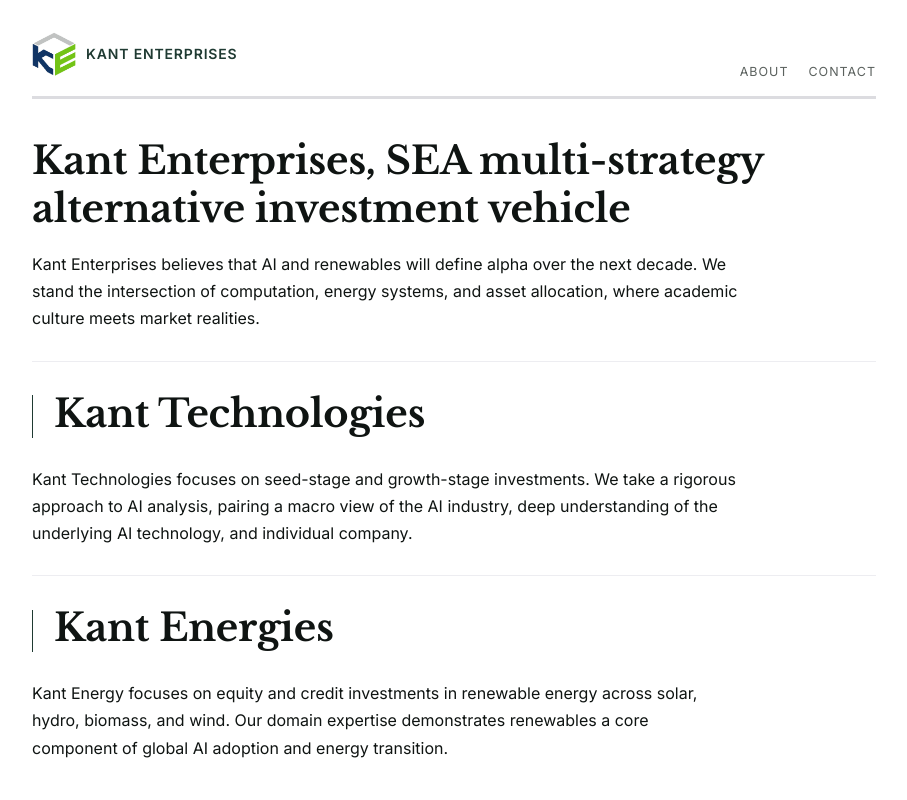
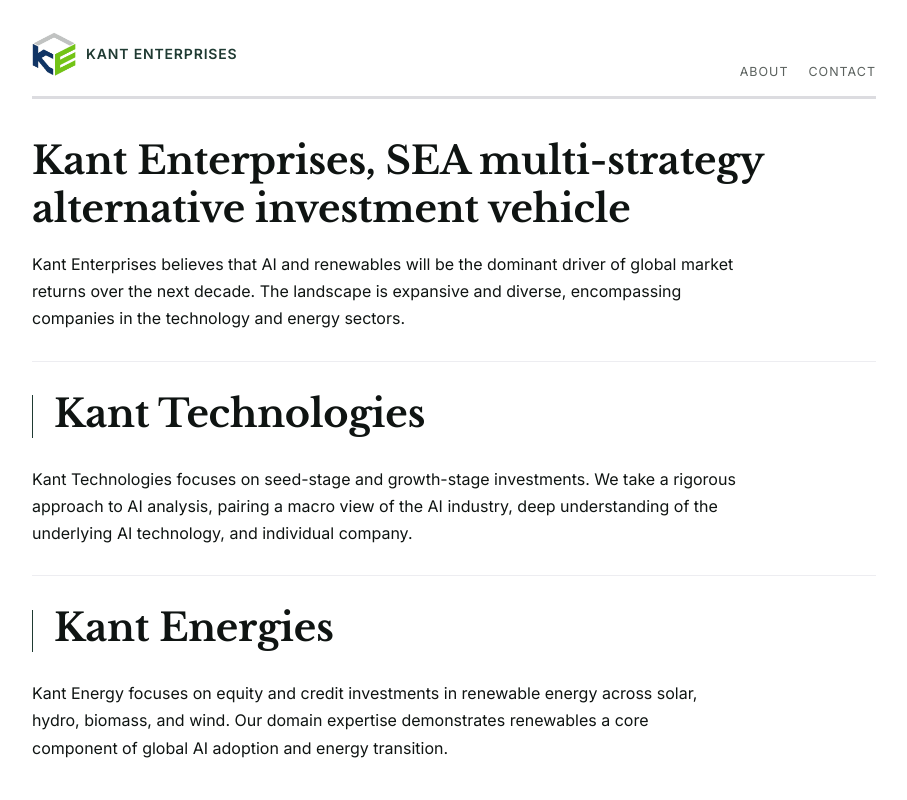
Before and after one commit to kgamer19/kant-enterprise-web, a Next.js app: page / in a window 1280 px wide. Shown: the top 800 px of the page, without its empty margins (186-1093 px from the left). Built offline with nearby package versions, Linux system fonts and the light colour scheme.

Commit message:
Update site content

```diff
--- a/app/page.tsx
+++ b/app/page.tsx
@@ -8,9 +8,9 @@
 
 
       <p className="p">
-        Kant Enterprises believes that AI and renewables will define
-         alpha over the next decade.
-         We stand the intersection of computation, energy systems, and asset allocation, where academic culture meets market realities.
+        Kant Enterprises believes that AI and renewables will be the dominant
+         driver of global market returns over the next decade. The landscape is
+         expansive and diverse, encompassing companies in the technology and energy sectors.
       </p>
 <hr className="rule" />
 
```
